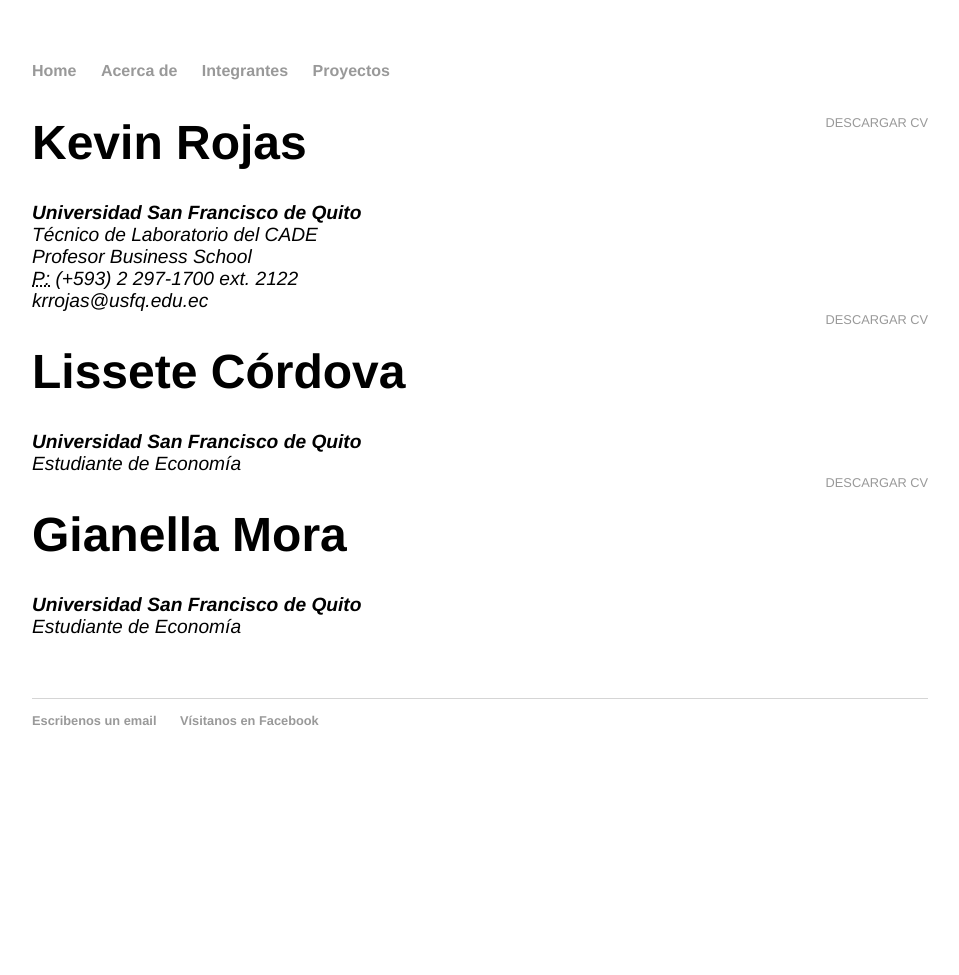
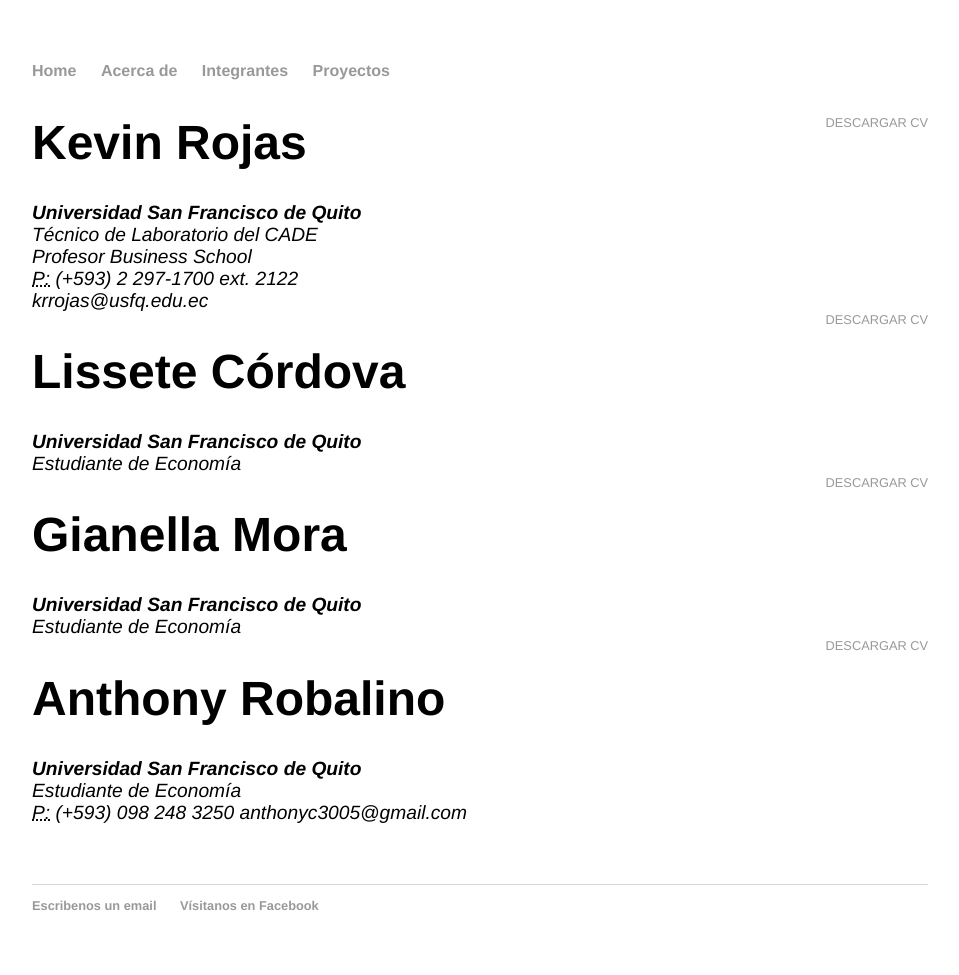
Before and after one commit to ecelresearchgroup/ecelresearchgroup.github.io, a Jekyll site: the page built from cv/index.html, in a window 1280 px wide. Shown: the whole page, without its empty margins (160-1119 px from the left). Built offline with Jekyll 4.4.1, drawn with Linux system fonts in a browser that asks for light colours; before the commit the page ends 900 px from its top, so only the background shows below that.

Commit message:
Intento subir mi nombre y mi CV
No se si dañaré toda la página con lo que acabo de hacer, pero espero que todo este bien hecho jajaja si esto funciona debemos agradecer a YT

```diff
--- a/cv/index.html
+++ b/cv/index.html
@@ -27,4 +27,13 @@ title: Integrantes
 			<strong>Universidad San Francisco de Quito</strong><br>
 			Estudiante de Economía<br>
 			</address>
+
+		<a href="https://drive.google.com/file/d/1ntI0ZzG3RXG0l4djAM9UuVGqzIltC94l/view" class="download" title="Descargar CV como PDF">Descargar CV</a>
+			<h1>Anthony Robalino</h1>
+			<address>
+			<strong>Universidad San Francisco de Quito</strong><br>
+			Estudiante de Economía<br>
+			<abbr title="phone">P:</abbr>  (+593) 098 248 3250
+			<span class="obfuscate">anthonyc3005@gmail.com</span>
+			</address>
 	</div>
```
